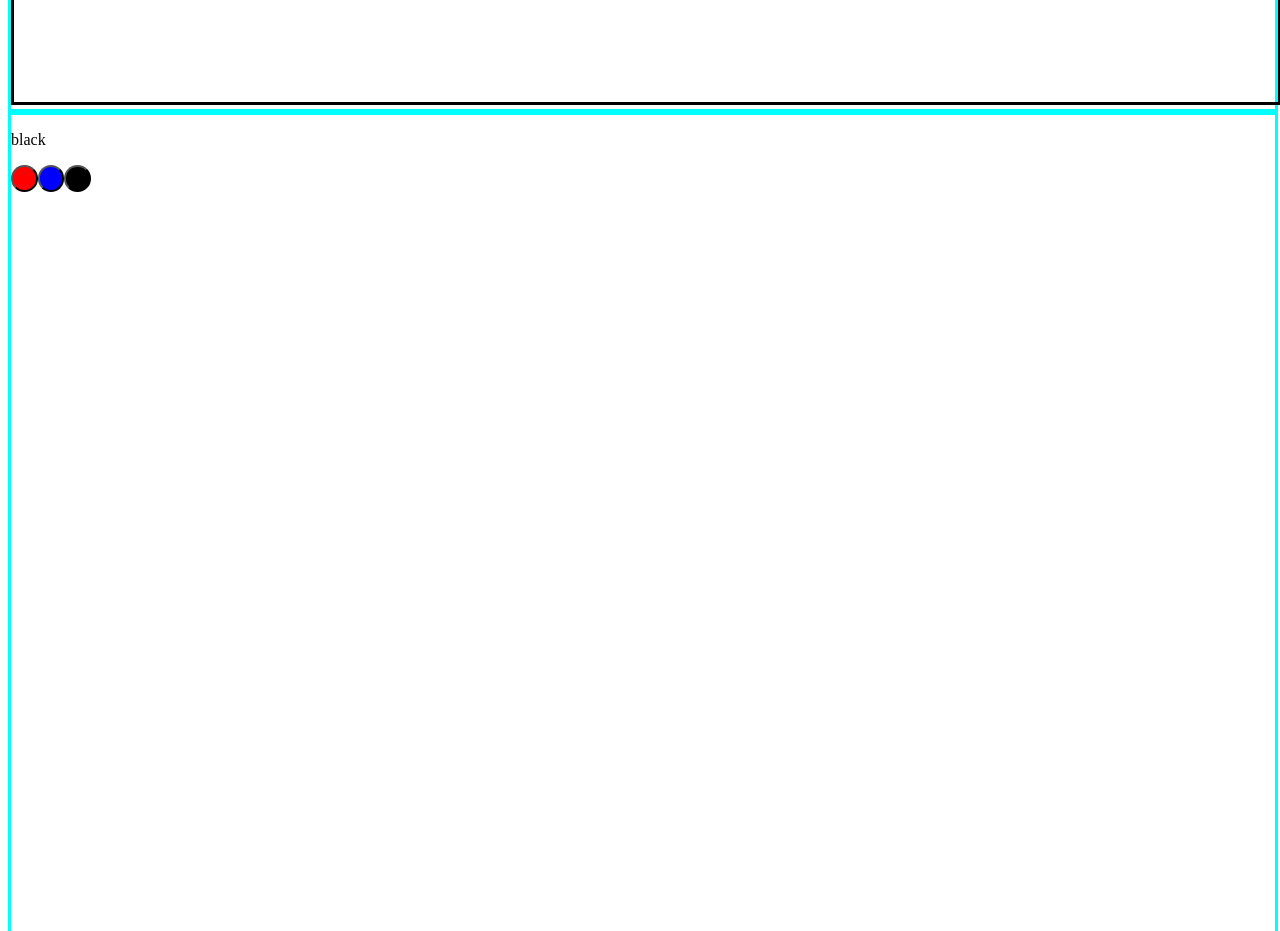
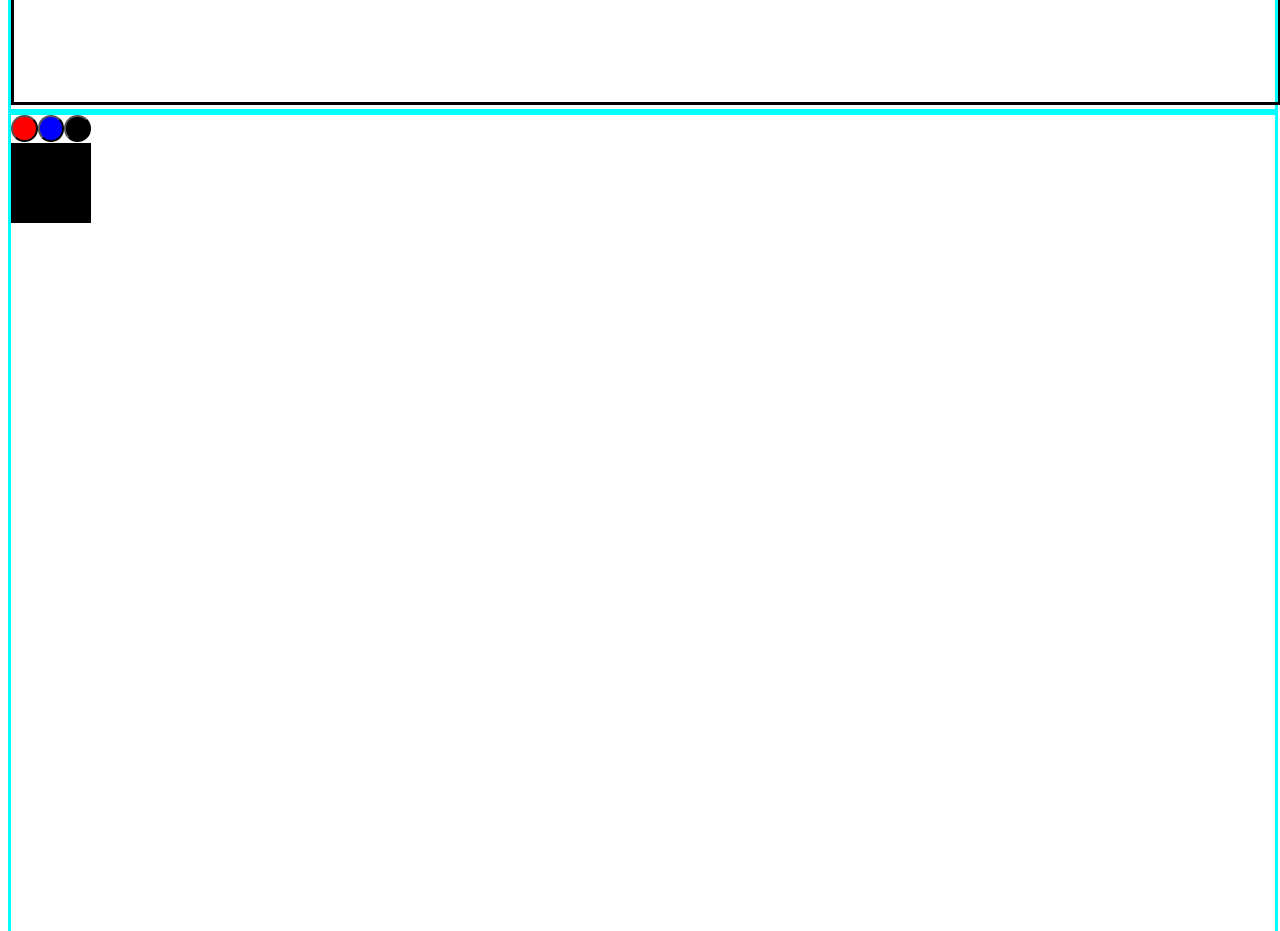
Before and after one commit to den8383/drawing, a Next.js app in the folder front/app/: page /posts/drawing in a window 1280 px wide. Shown: the part 860-1791 px from the top of the page. Built offline with nearby package versions, Linux system fonts and the light colour scheme.

Commit message:
[add] selected color button

```diff
--- a/front/app/components/PalettePanel/PalettePanel.tsx
+++ b/front/app/components/PalettePanel/PalettePanel.tsx
@@ -2,9 +2,11 @@ import React from 'react'
 import {useState} from 'react'
 import styled from 'styled-components'
 import ColorButton from './ColorButton/ColorButton'
+import SelectedColor from './SelectedColor'
 
 const PalettePanel = () =>{
   const [color,setColor] = useState("black")
+
   const Palette = styled.div`
     width: 100%;
     aspect-ratio: 4 / 3;
@@ -18,10 +20,10 @@ const PalettePanel = () =>{
   return (
       <div>
         <Palette>
-          <p>{color}</p>
           <ColorButton onClick={colorButtonClick} color='red'></ColorButton>
           <ColorButton onClick={colorButtonClick} color='blue'></ColorButton>
           <ColorButton onClick={colorButtonClick} color='black'></ColorButton>
+          <SelectedColor color={color}></SelectedColor>
         </Palette>
       </div>
       )
--- /dev/null
+++ b/front/app/components/PalettePanel/SelectedColor/SelectedColor.tsx
@@ -0,0 +1,17 @@
+import React from "react"
+import styled from "styled-components"
+
+const SelectedColor = (props) =>{
+  return(
+    <ColorPanel color={props.color}></ColorPanel>
+  )
+}
+
+const ColorPanel = styled.div.attrs(props => ({
+}))`
+  background:${props => props.color};
+  width:5em;
+  height:5em;
+`
+
+export default SelectedColor
--- /dev/null
+++ b/front/app/components/PalettePanel/SelectedColor/index.tsx
@@ -0,0 +1,2 @@
+import SelectedColor from './SelectedColor'
+export default SelectedColor
```
